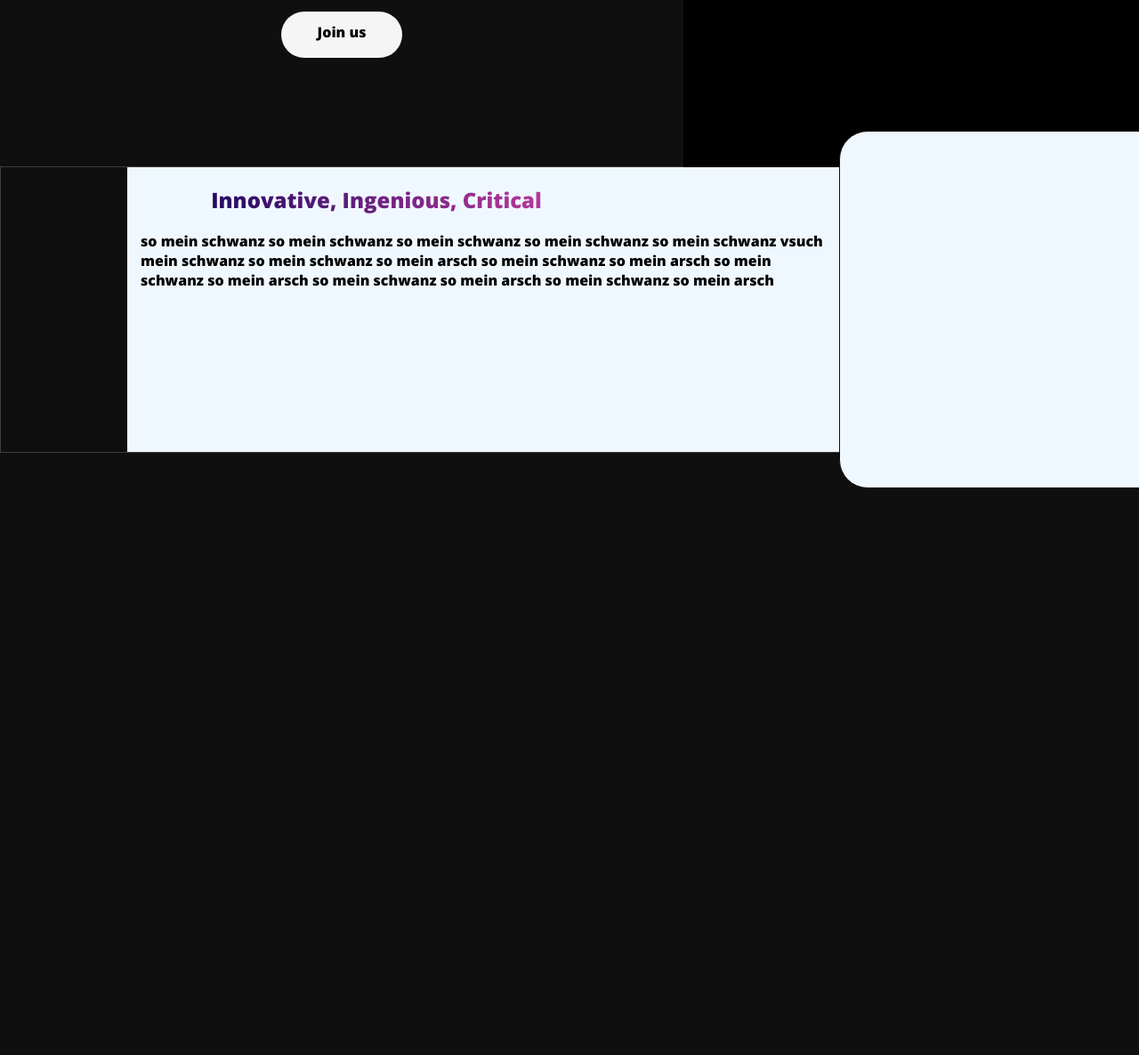
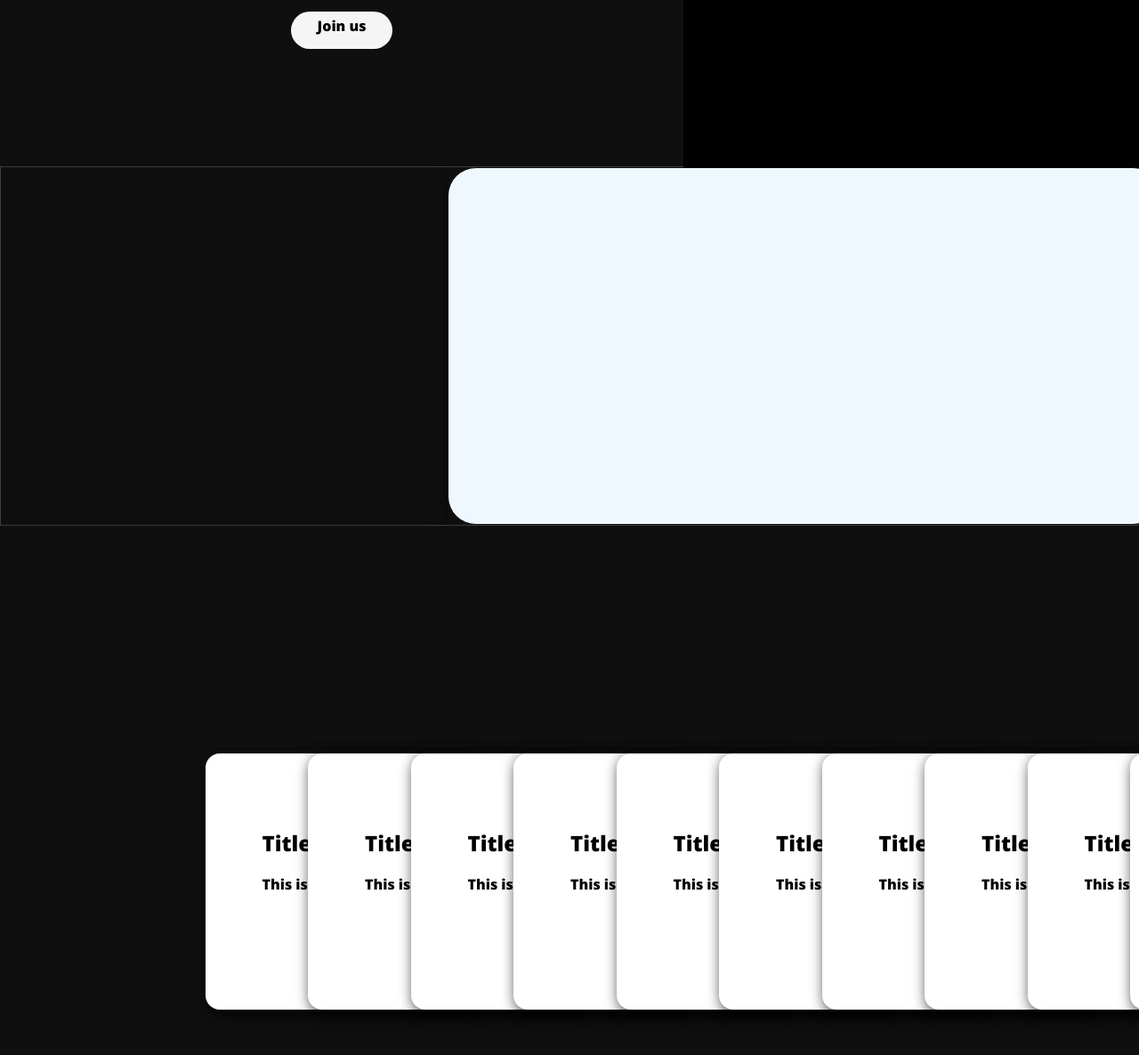
Before and after one commit to Le-Concevoir-Co/website, a plain HTML site: page LCC/index.html in a window 1280 px wide. Shown: the part 494-1680 px from the top of the page at 89% size. Drawn offline with nearby package versions, Linux system fonts and the light colour scheme.

Commit message:
Add files via upload

```diff
--- a/LCC/index.html
+++ b/LCC/index.html
@@ -24,7 +24,7 @@
     </div>
     <div class="menu-box" id="menuBox">
             <ul>
-                <li><a href="#">smt</a></li>
+                <li><a href="/index.html">Home</a></li>
                 <li><a href="#">smt</a></li>
                 <li><a href="#">smt</a></li>
                 <li><a href="#">smt</a></li>
@@ -37,23 +37,68 @@
             <div class="text">
                 <h1>Create<br>Your Impact.</h1>
             </div>
+            <a href="">
                 <div class="button">
                    Join us
                 </div>
+            </a>
         </div>
         <div class="right-content"></div>
     </div>
 <!--==================OVERVIEW-THE_PURPOSE_OF_CYZERO===================-->
     <div class="overview">
+        <div class="contents">
             <div class="left-content">
                 <h1>Innovative, Ingenious, Critical</h1>
                 <p>so mein schwanz so mein schwanz so mein schwanz so mein schwanz so mein schwanz vsuch mein schwanz so mein schwanz so mein arsch so mein schwanz so mein arsch so mein schwanz so mein arsch so mein schwanz so mein arsch so mein schwanz so mein arsch</p>
             </div>
             <div class="right-content"></div>
         </div>
+    </div>
 <!--==================TEAM_MEMBER===================-->
     <div class="team">
-
+        <div class="cards">
+            <div class="card">
+                <h2>Title</h2>
+                <p>This is an article lmao</p>
+            </div>
+            <div class="card">
+                <h2>Title</h2>
+                <p>This is an article lmao</p>
+            </div>
+            <div class="card">
+                <h2>Title</h2>
+                <p>This is an article lmao</p>
+            </div>
+            <div class="card">
+                <h2>Title</h2>
+                <p>This is an article lmao</p>
+            </div>
+            <div class="card">
+                <h2>Title</h2>
+                <p>This is an article lmao</p>
+            </div>
+            <div class="card">
+                <h2>Title</h2>
+                <p>This is an article lmao</p>
+            </div>
+            <div class="card">
+                <h2>Title</h2>
+                <p>This is an article lmao</p>
+            </div>
+            <div class="card">
+                <h2>Title</h2>
+                <p>This is an article lmao</p>
+            </div>
+            <div class="card">
+                <h2>Title</h2>
+                <p>This is an article lmao</p>
+            </div>
+            <div class="card">
+                <h2>Title</h2>
+                <p>This is an article lmao</p>
+            </div>
+        </div>
     </div>
 </section>
 
--- a/LCC/styles/_styling.scss
+++ b/LCC/styles/_styling.scss
@@ -109,20 +109,26 @@
         -webkit-background-clip: text;
         -webkit-text-fill-color: transparent;
     }
+    a{
+        text-decoration: none;
+        color: black;
+    }
+    a:hover{
+        color: #ffffff;
+    }
     .button{
-        width: 8.5rem;
-        height: 2.5rem;
+        width: 6.5rem;
+        height: 2rem;
         border-radius: 5rem;
         margin: -4rem auto;
         text-align: center;
-        color: #000000;
-        padding-top: 12px;
+        padding: 5px;
         background: whitesmoke;
         transition: .2s;
     }
     .button:hover{
-        background: $smoky-black;
-        color: $gray90;
+        background: none;
+        transition: .2s;
     }
 
 }
@@ -136,12 +142,18 @@
 
 //------------OVERVIEW_START------------//
 .overview{
-    width: auto;
-    height: 20rem;
     border: solid 0.5px $black-olive;
-    display: flex;
+    place-items: center;
+    display: grid;
+    overflow: hidden;
+    .contents{
     justify-content: center;
     align-items: center;
+    display: flex;
+    box-shadow: 4px 4px 15px 2px rgba(black, 0.75);
+    transition: 0.5s
+    }
+    .contents{
         .left-content{
             width: 50rem;
             height: 20rem;
@@ -160,11 +172,23 @@
             }
         }
         .right-content{
-        width: 45rem;
+            width: 50rem;
             height: 25rem;
             border-radius: 2rem;
             background-color: aliceblue;
             border: solid 1px $smoky-black;
+            margin-left: -50rem;
+            transition: .5s;
+        }
+        .right-content:hover{
+            margin-left: 0;
+            transition: .5s;
+        }
+    }
+    .contents:hover{
+        .right-content{
+            margin-left: 0;
+        }
     }
     }
 //------------OVERVIEW_END------------//
@@ -174,9 +198,26 @@
 .team {
     width: auto;
     height: 50rem;
+    place-items: center;
+    display: grid;
+    overflow: hidden;
+    .cards{
         display: flex;
-    justify-content: center;
-    align-items: center;
+        .card{
+            background: white;
+            border-radius: 1rem;
+            padding: 4rem;
+            box-shadow: 4px 4px 15px 2px rgba(black, 0.75);
+            transition: 0.4s;
+            height: 10rem;
+            width: auto;
+        }
+        .card:not(:first-child){
+            margin-left: -12rem;
+        }
+        .card:hover ~ .card, .card:focus-within ~ .card{ transform: translateY(-1rem)}
+        .card:hover ~ .card, .card:focus-within ~ .card{ transform: translateX(11.5rem)}
+    }
   }
 //------------TEAM_START------------//
 
```
Also changed, not shown: LCC/styles/style.css, 1 other file. Lines whose indentation alone changed are shown as unchanged.
